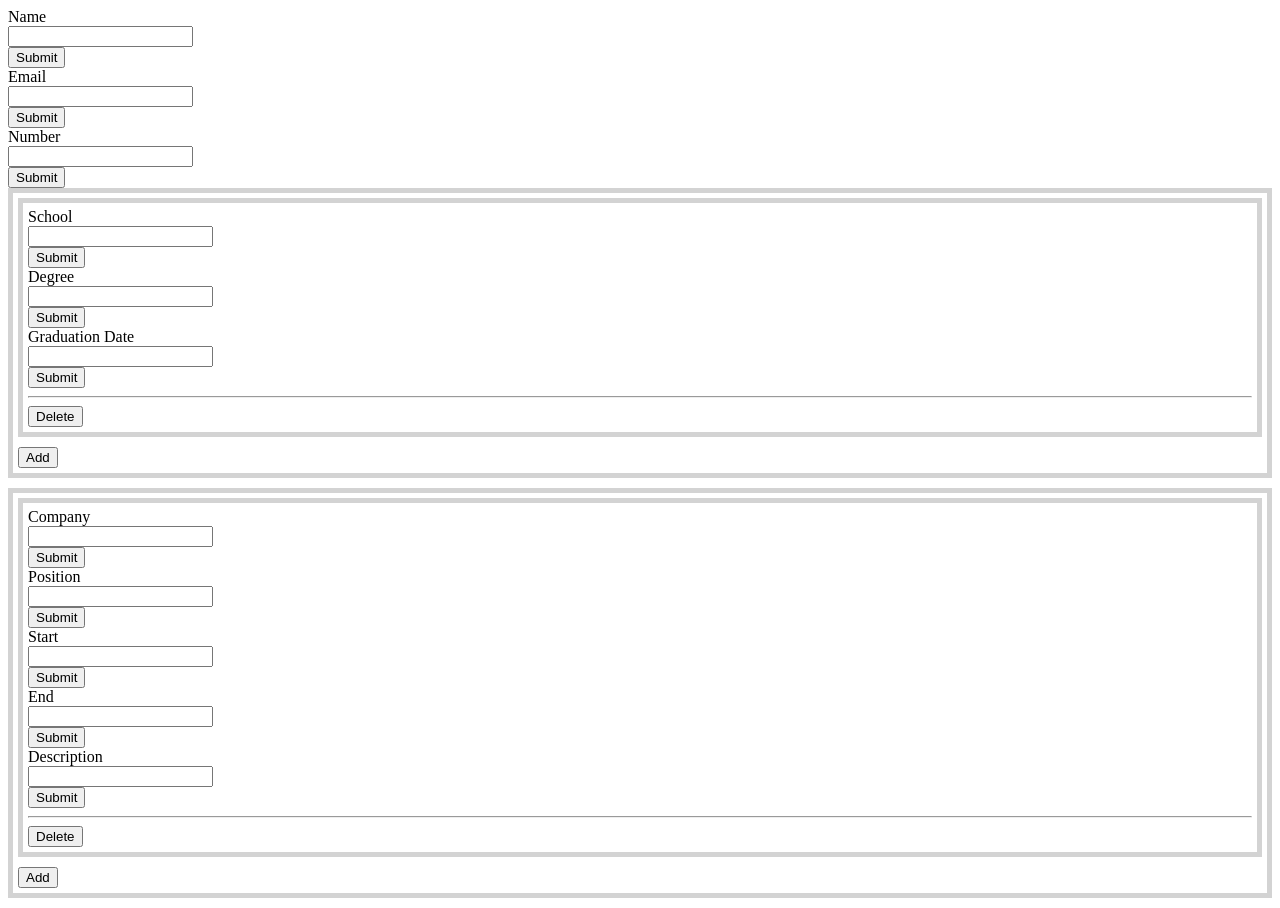
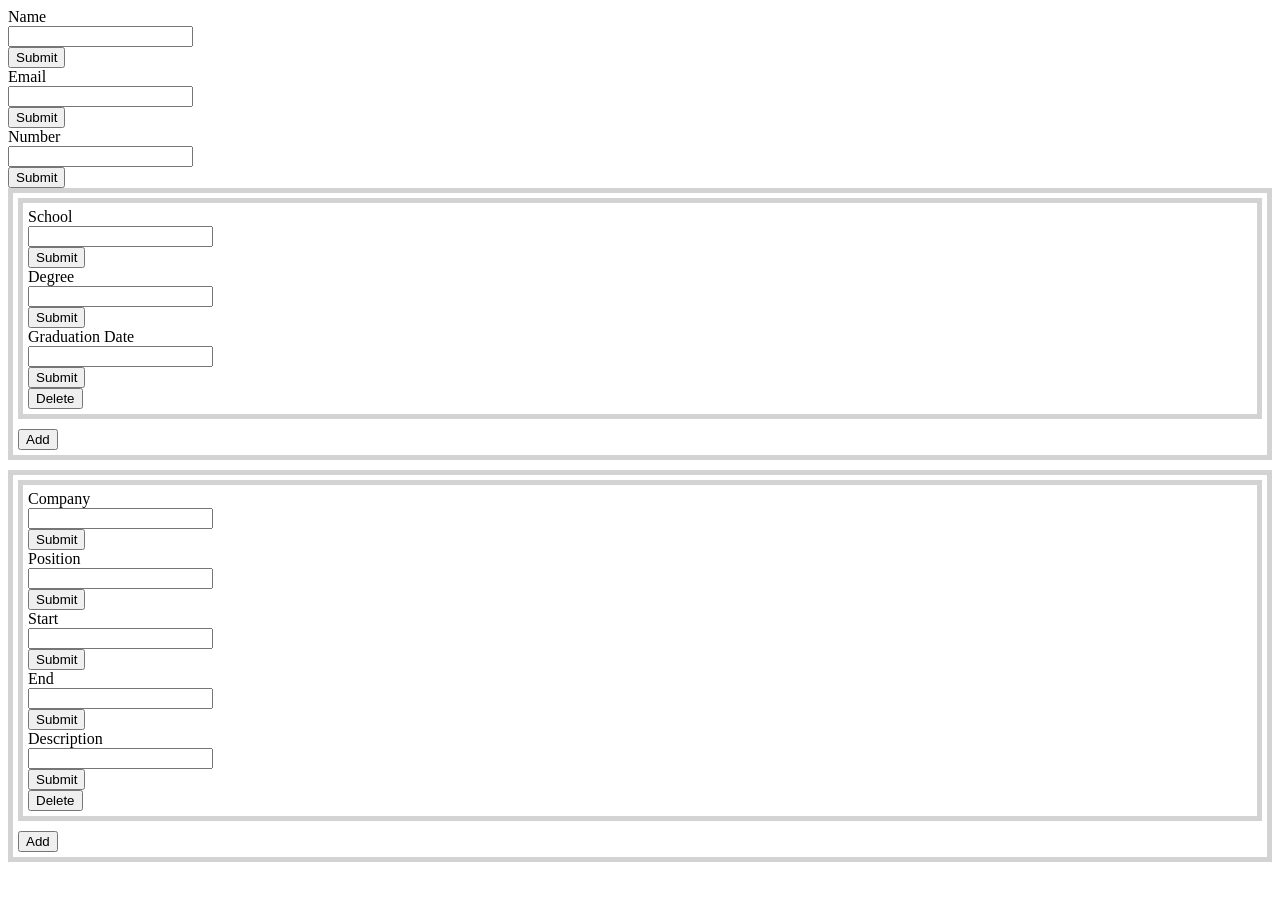
Before and after one commit to FrancisLangit/resumake, a React (Create React App) app: page / in a window 1280 px wide. After the commit the page ends 872 px from the top, so only its background shows below. Built offline with nearby package versions, Linux system fonts and the light colour scheme; the HTML template or start-up script is replaced by a standard one.

Commit message:
Re-factor form component

```diff
--- a/src/components/Form/Form.js
+++ b/src/components/Form/Form.js
@@ -6,19 +6,14 @@ import style from './Form.module.scss';
 const Form = ({ fields }) => {
   const [isDelete, setIsDelete] = useState(false);
 
-  if (isDelete) {
-    return null;
-  } else {
-    return (
-      <div className={style.Form}>
-        {fields.map((field) => {
-          return <div key={uuidv4()}>{field}</div>;
-        })}
-        <hr />
-        <button onClick={() => setIsDelete(!isDelete)}>Delete</button>
-      </div>
-    );
-  }
+  return isDelete ? null : (
+    <div className={style.Form}>
+      {fields.map((f) => (
+        <div key={uuidv4()}>{f}</div>
+      ))}
+      <button onClick={() => setIsDelete(!isDelete)}>Delete</button>
+    </div>
+  );
 };
 
 export { Form };
```
